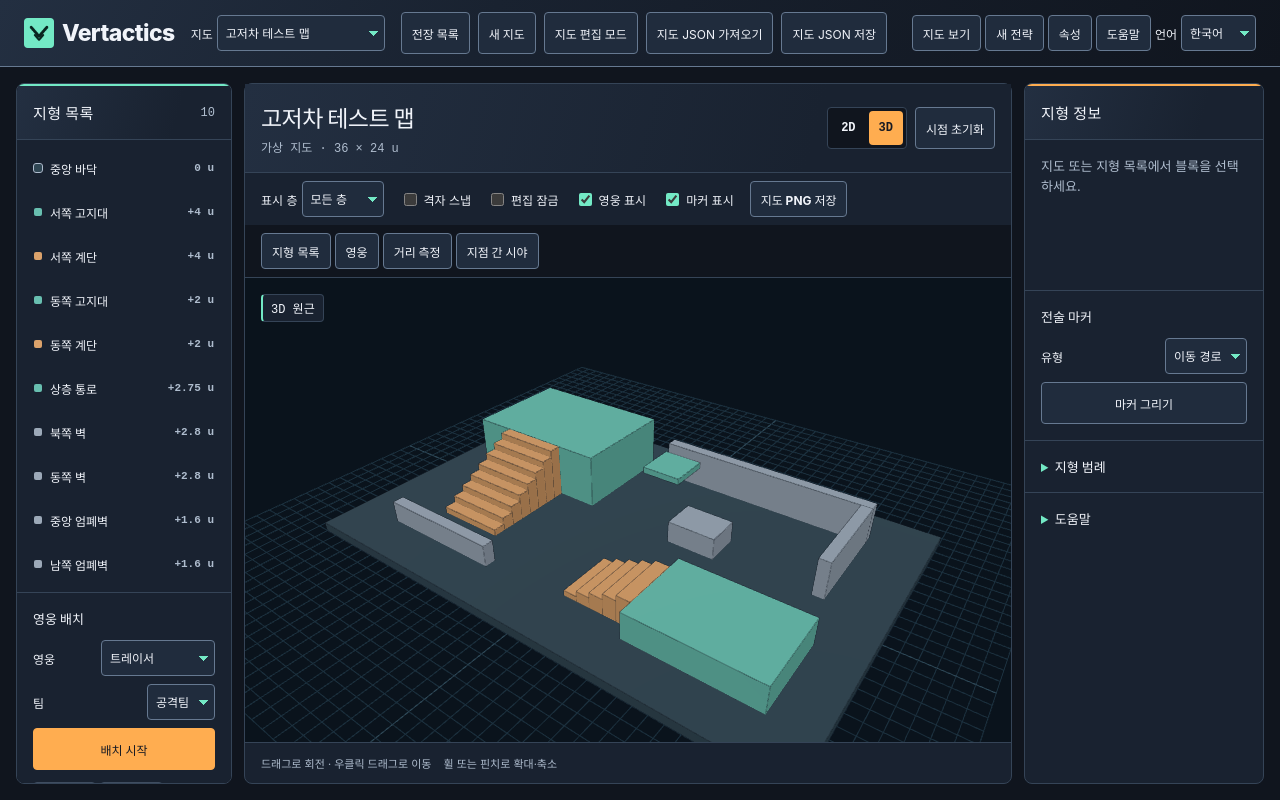
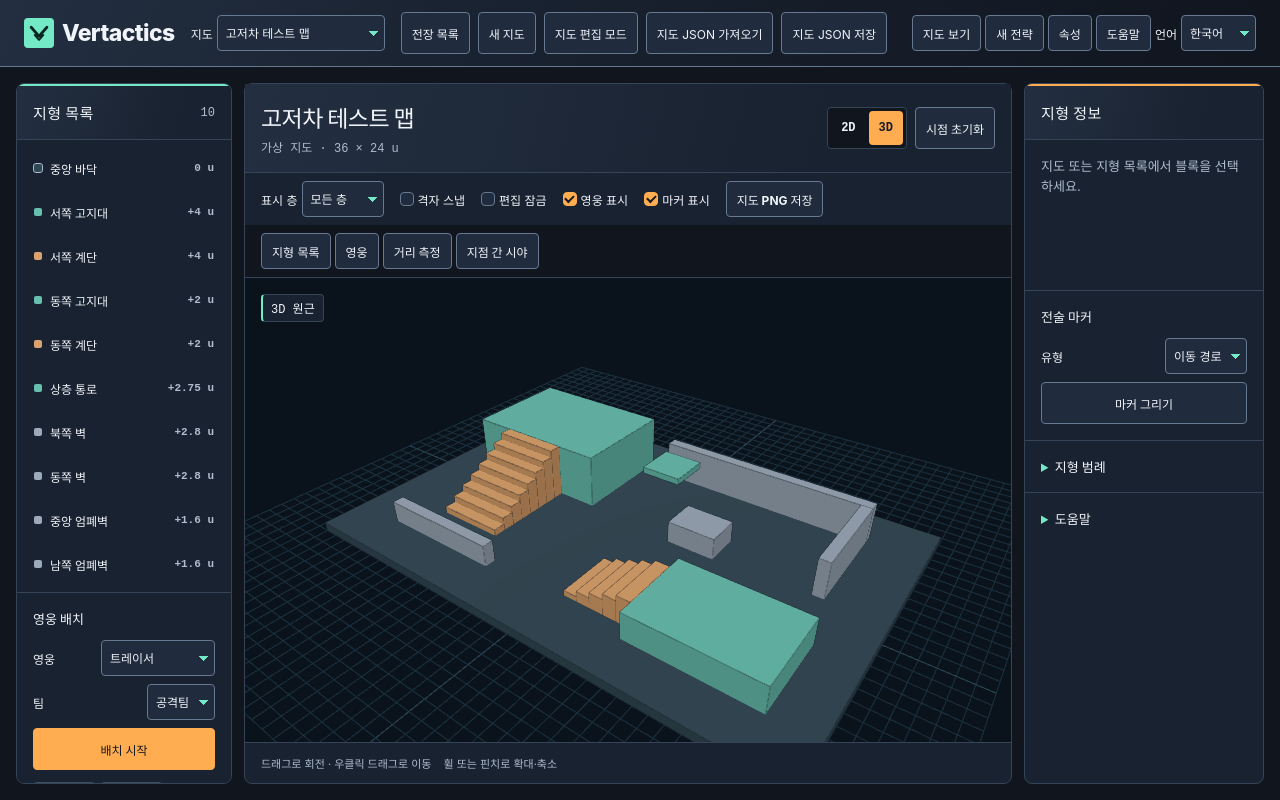
Before and after one commit to Oddmash/Vertactics, a React (Vite) app: page / in a window 1280 px wide. Built offline with nearby package versions, Linux system fonts and the light colour scheme.

Commit message:
style(editor): unify toggles and timeline scrubbers

```diff
--- a/src/theme/editor.css
+++ b/src/theme/editor.css
@@ -573,3 +573,74 @@ ul { padding: 0; list-style: none; }
     min-block-size: var(--size-touch);
   }
 }
+
+.ui-input[type="checkbox"] {
+  appearance: none;
+  display: inline-grid;
+  flex: none;
+  place-items: center;
+  inline-size: 1.05em;
+  block-size: 1.05em;
+  margin: 0;
+  border: 1px solid var(--color-controlBorder);
+  border-radius: var(--radius-control);
+  background: var(--color-control);
+  cursor: pointer;
+}
+
+.ui-input[type="checkbox"]:checked {
+  border-color: var(--color-action);
+  background: var(--color-action);
+}
+
+.ui-input[type="checkbox"]:checked::before {
+  content: '';
+  inline-size: 0.5em;
+  block-size: 0.3em;
+  border-inline-start: 2px solid var(--color-actionText);
+  border-block-end: 2px solid var(--color-actionText);
+  rotate: -45deg;
+  translate: 0 -1px;
+}
+
+.ui-input[type="range"] {
+  appearance: none;
+  min-block-size: var(--size-control);
+  background: transparent;
+  cursor: ew-resize;
+}
+
+.ui-input[type="range"]::-webkit-slider-runnable-track {
+  block-size: 4px;
+  border-radius: var(--radius-control);
+  background: var(--color-controlBorder);
+}
+
+.ui-input[type="range"]::-moz-range-track {
+  block-size: 4px;
+  border-radius: var(--radius-control);
+  background: var(--color-controlBorder);
+}
+
+.ui-input[type="range"]::-webkit-slider-thumb {
+  appearance: none;
+  inline-size: 16px;
+  block-size: 16px;
+  margin-top: -6px;
+  border: 1px solid var(--color-actionText);
+  border-radius: var(--radius-control);
+  background: var(--color-action);
+}
+
+.ui-input[type="range"]::-moz-range-thumb {
+  inline-size: 14px;
+  block-size: 14px;
+  border: 1px solid var(--color-actionText);
+  border-radius: var(--radius-control);
+  background: var(--color-action);
+}
+
+@media (forced-colors: active) {
+  .ui-input[type="checkbox"], .ui-input[type="range"], .editor .ui-select { appearance: auto; }
+  .ui-input[type="checkbox"]:checked::before { content: none; }
+}
```
